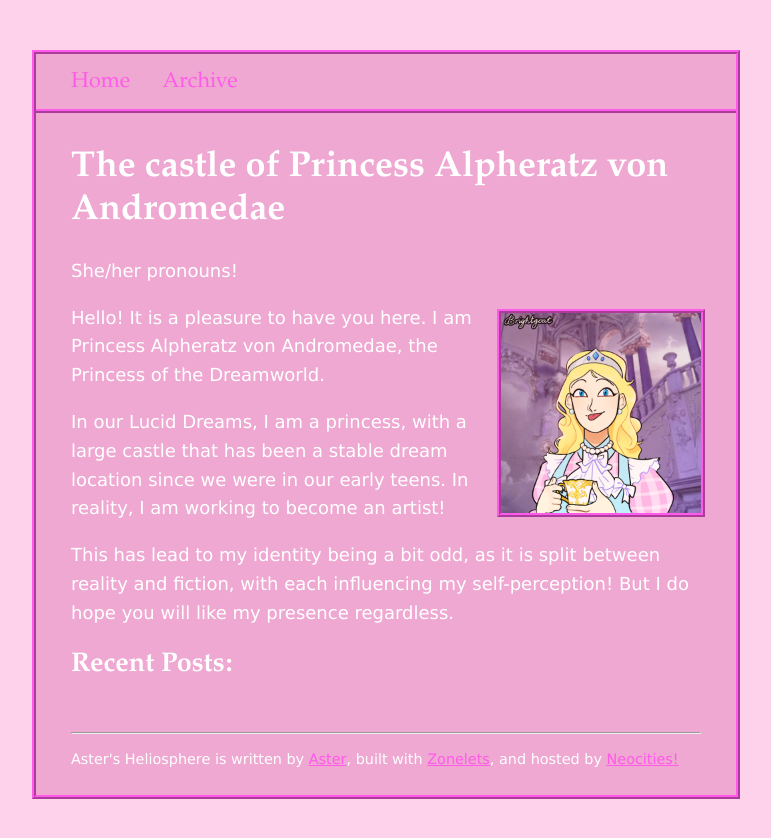
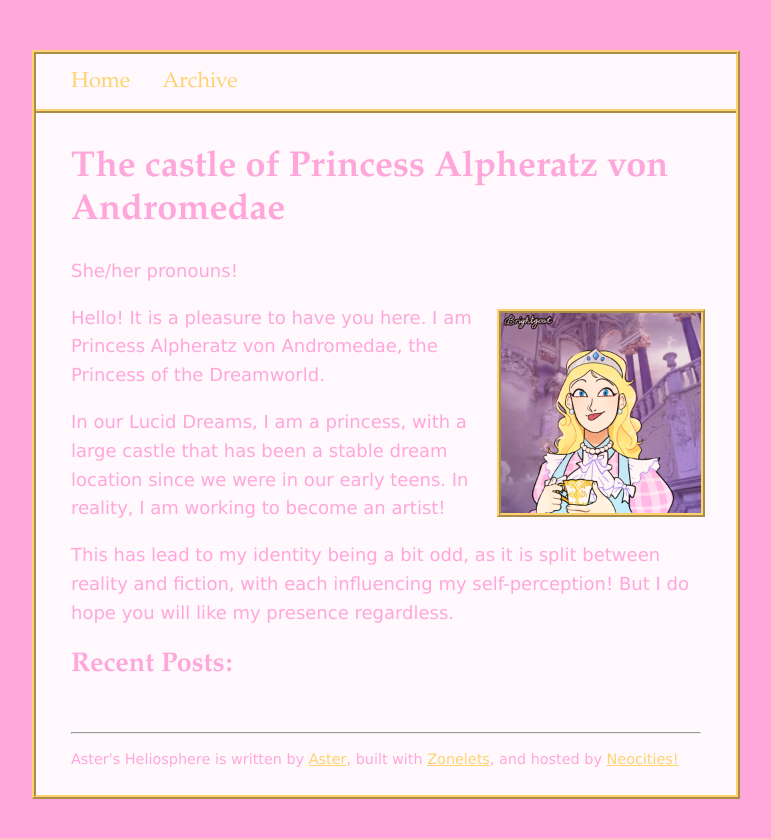
Before and after one commit to novamoth/neocities, a plain HTML site: page alpheratz/index.html in a window 1280 px wide. Shown: the whole page, without its empty margins (254-1025 px from the left). Drawn offline with Linux system fonts and the light colour scheme.

Commit message:
Give Alphi a readable css theme :/

```diff
--- a/alpheratz/style/style.css
+++ b/alpheratz/style/style.css
@@ -3,7 +3,7 @@
    "how to change link color." */
 
 body {
-  background-color: #ffd2ec;
+  background-color: #ffa7da;
   /* background-image: url("../images/lighthouse.jpg"); */
   background-repeat: no-repeat;
   background-attachment: fixed;
@@ -22,7 +22,7 @@ img {
   height: auto;
   margin-top: 0.5em;
   margin-bottom: 0.5em;
-  outline-color: #ff5ae9;
+  outline-color: #ffd270;
   outline-style: ridge;
   outline-width: 4px;
   outline-offset: 0;
@@ -62,7 +62,7 @@ h2,
 h3,
 h4,
 h5 {
-  color: #fff;
+  color: #ffa7da;
   font-family: "Palatino Linotype", Palatino, Baskerville,
     "Baskerville Old Face", sans-serif;
 }
@@ -72,16 +72,16 @@ h5 {
   margin: 3em auto;
   width: 90%;
   max-width: 700px;
-  background-color: #eea8d1;
-  color: #fff;
-  outline-color: #ff5ae9;
+  background-color: #fff8fc;
+  color: #ffa7da;
+  outline-color: #ffd270;
   outline-style: ridge;
   outline-width: 4px;
   outline-offset: 0;
 }
 
 #container a {
-  color: #ff5ae9;
+  color: #ffd270;
 }
 
 #content {
@@ -91,9 +91,9 @@ h5 {
 /*HEADER STYLE*/
 #header {
   position: relative;
-  background-color: #eea8d1;
+  background-color: #fff8fc;
   padding: 0 5%;
-  border-color: #ff5ae9;
+  border-color: #ffd270;
   border-style: ridge;
   border-width: 0 0 4px 0;
 }
@@ -110,7 +110,7 @@ h5 {
   margin-top: 0.2em;
 }
 #header li a {
-  color: #ff5ae9;
+  color: #ffd270;
   font-family: "Palatino Linotype", Palatino, Baskerville,
     "Baskerville Old Face", serif;
   text-decoration: none;
```
